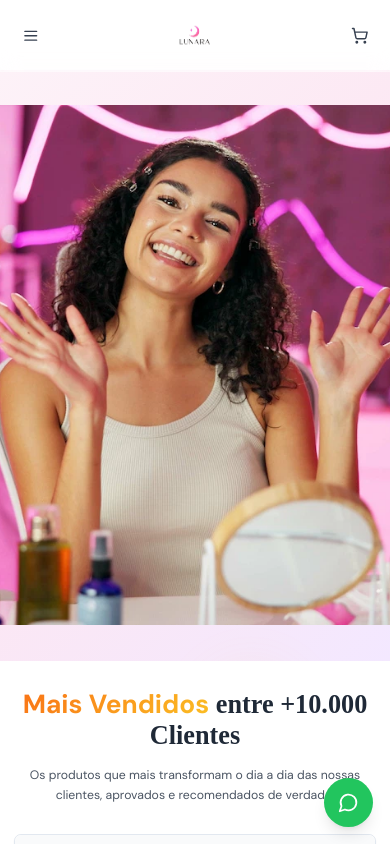
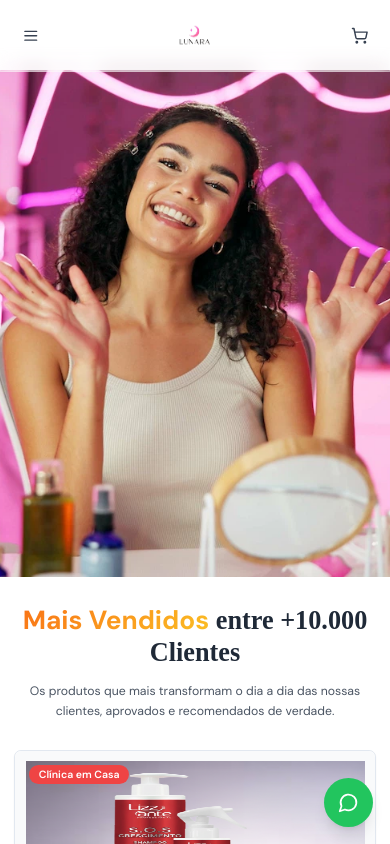
Before and after one commit to LucasNQ/lunara-lvble-4, a React (Vite) app: page / in a window 390 px wide. Shown: the top 844 px of the page. Built offline with nearby package versions, Linux system fonts and the light colour scheme; a web font is replaced by a local one.

Commit message:
Fix HeroSection aspect ratio on mobile

```diff
--- a/src/components/HeroSection.tsx
+++ b/src/components/HeroSection.tsx
@@ -3,7 +3,7 @@ import OptimizedImage from './OptimizedImage';
 
 const HeroSection = () => {
   return (
-    <section id="inicio" className="relative gradient-bg overflow-hidden min-h-[70vh] md:min-h-[50vh] lg:min-h-[60vh] flex items-center">
+    <section id="inicio" className="relative gradient-bg overflow-hidden md:min-h-[50vh] lg:min-h-[60vh] flex items-center">
       {/* Background Pattern - Optimized for performance */}
       <div className="absolute inset-0 opacity-10" aria-hidden="true">
         <div className="absolute top-20 left-2 sm:left-4 md:left-10 w-32 h-32 sm:w-48 sm:h-48 md:w-72 md:h-72 bg-pink-300 rounded-full mix-blend-multiply filter blur-xl animate-pulse"></div>
@@ -16,7 +16,7 @@ const HeroSection = () => {
       </div>
 
       <div className="w-full relative z-10 h-full">
-        <div className="w-full fade-in h-full min-h-full">
+        <div className="w-full fade-in h-[130vw] md:h-full">
           <OptimizedImage
             src="/lovable-uploads/55505b55-7b7f-4725-a602-48eec7ae7b42.png"
             alt="Mulher com cabelo liso e saudável usando produtos Lunara"
```
